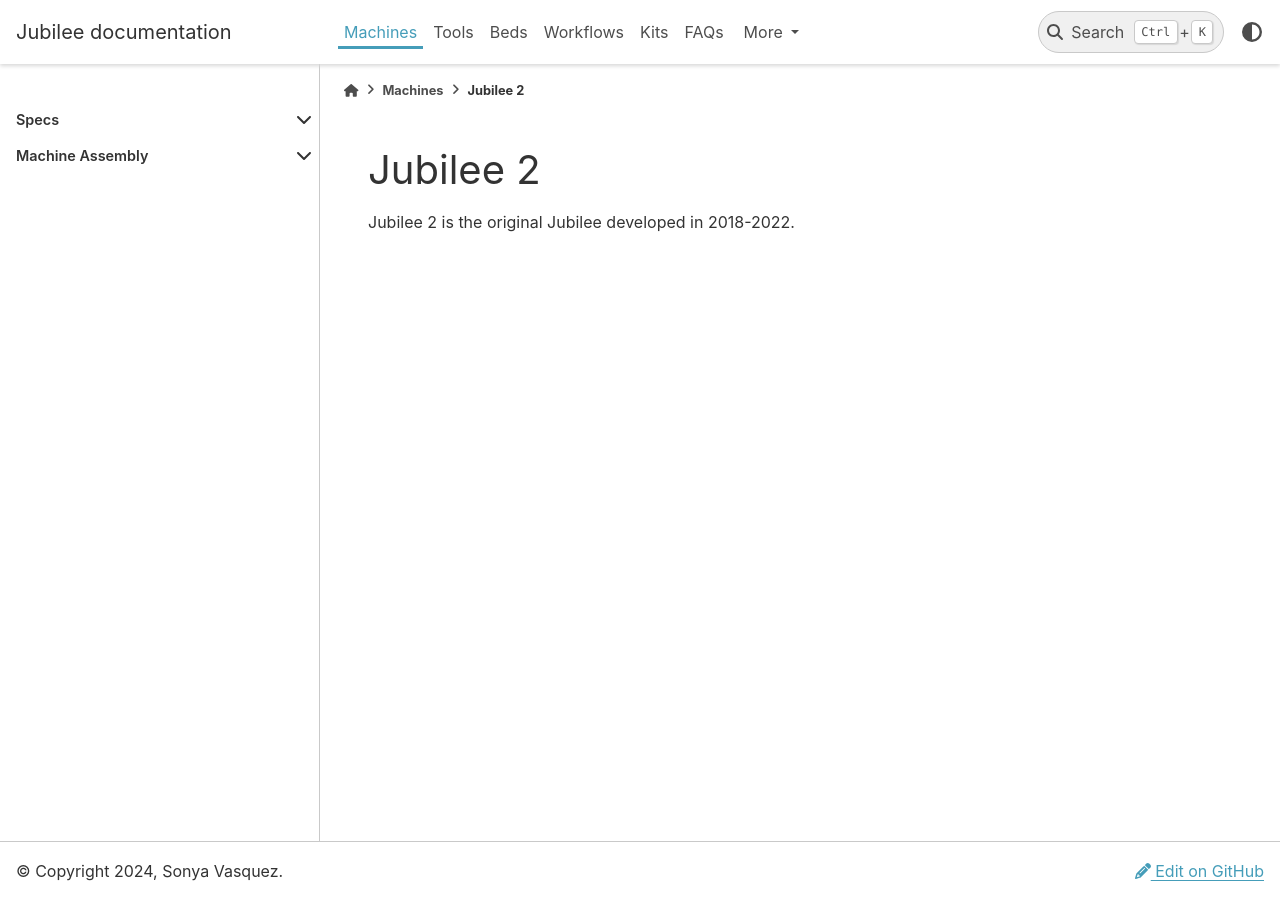
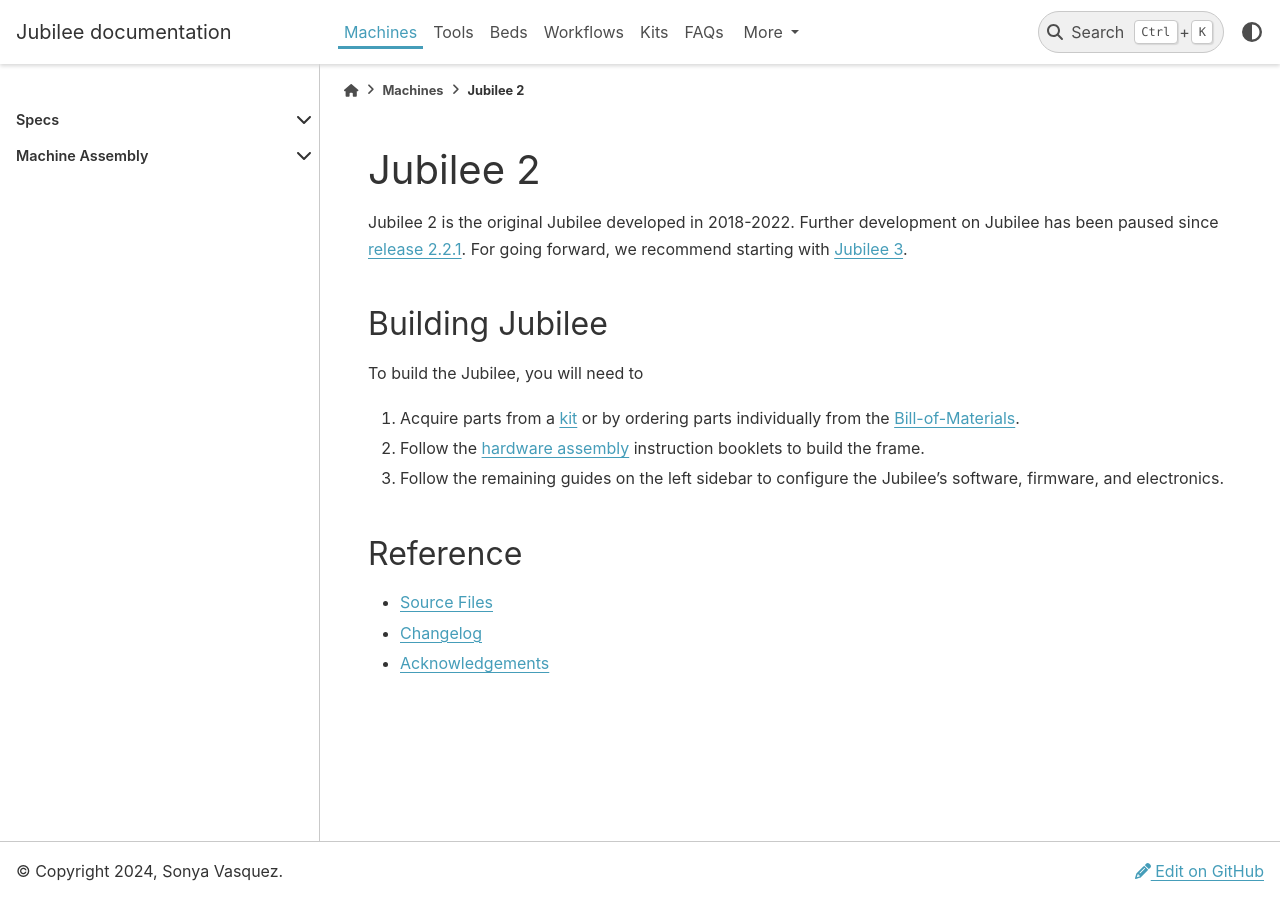
Before and after one commit to jubilee3d/jubilee3d.github.io, a Sphinx documentation site: the page built from docs/source/machines/jubilee_2/jubilee2.rst, in a window 1280 px wide. Built offline with Sphinx 7.4.7 and the PyData theme 0.15.4, drawn with Linux system fonts in a browser that asks for light colours; pages that are not in the unit, such as notebooks, are missing from menus.

Commit message:
update jubilee2 intro

```diff
--- a/docs/source/machines/jubilee_2/jubilee2.rst
+++ b/docs/source/machines/jubilee_2/jubilee2.rst
@@ -26,3 +26,23 @@
    motion_platform/base_klipper_config
 
 Jubilee 2 is the original Jubilee developed in 2018-2022.
+Further development on Jubilee has been paused since `release 2.2.1 <https://github.com/machineagency/jubilee/releases/tag/v2.2.2>`_.
+For going forward, we recommend starting with :doc:`Jubilee 3 </machines/jubilee_3/jubilee3>`.
+
+
+Building Jubilee
+================
+
+To build the Jubilee, you will need to
+
+1. Acquire parts from a :doc:`kit </kits>` or by ordering parts individually from the :doc:`Bill-of-Materials </machines/jubilee_2/bom>`.
+2. Follow the :doc:`hardware assembly </machines/jubilee_2/hardware_assembly>` instruction booklets to build the frame.
+3. Follow the remaining guides on the left sidebar to configure the Jubilee's software, firmware, and electronics.
+
+
+Reference
+=========
+
+* `Source Files <https://github.com/machineagency/jubilee>`_
+* `Changelog <https://github.com/machineagency/jubilee/blob/main/CHANGELOG.md>`_
+* `Acknowledgements <https://github.com/machineagency/jubilee/blob/main/ACKNOWELDGEMENTS.md>`_
```
Also changed, not shown: docs/source/index.rst (+14 -1 lines).
